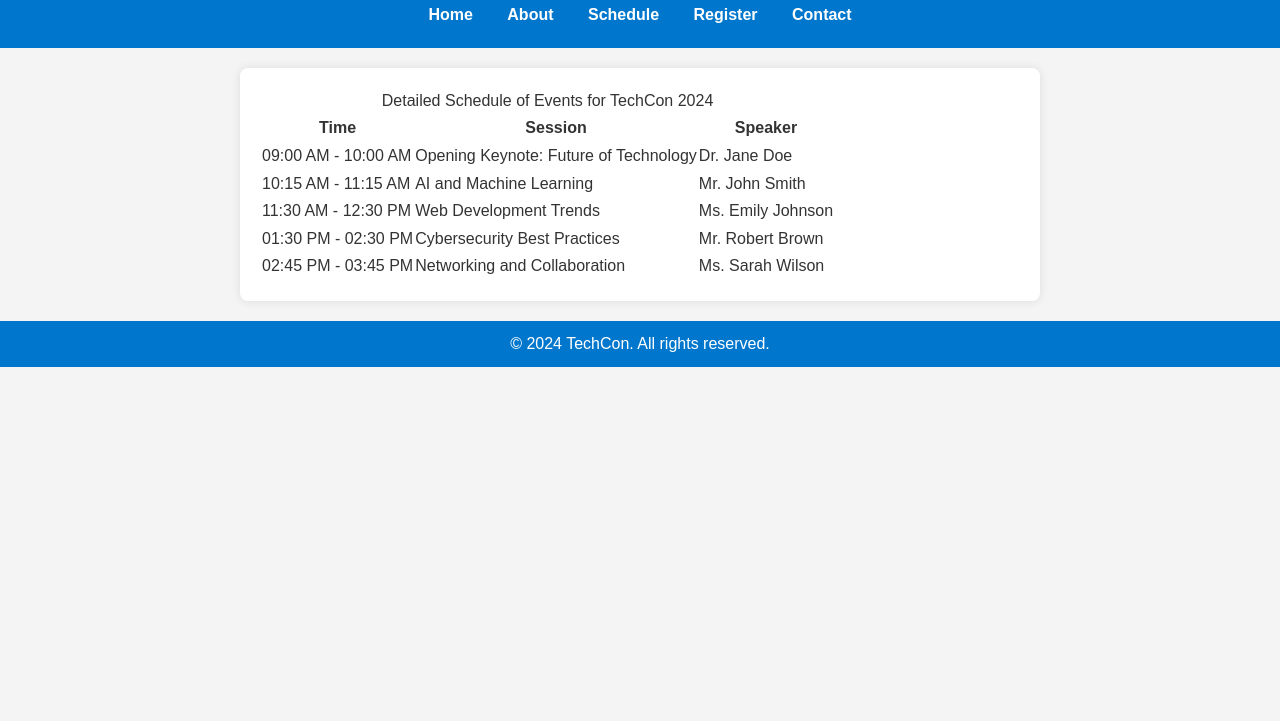
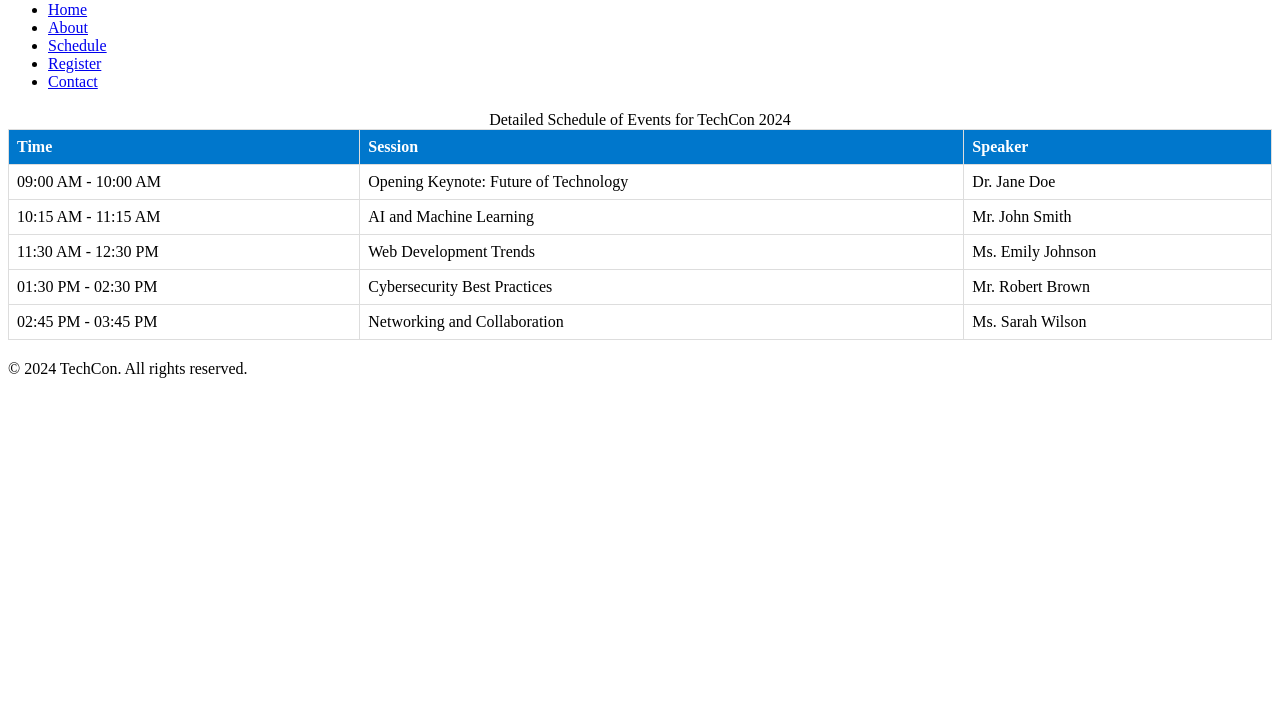
Before and after one commit to Edinaf02/TechCon_HTML, a plain HTML site: page schedule.html in a window 1280 px wide. Shown: the part 79-800 px from the top of the page. Drawn offline with Linux system fonts and the light colour scheme.

Commit message:
Add schedule page for TechCon 2024

```diff
--- a/styles.css
+++ b/styles.css
@@ -1,83 +1,16 @@
-/* Basic Reset */
-* {
-    margin: 0;
-    padding: 0;
-    box-sizing: border-box;
+table {
+    width: 100%;
+    border-collapse: collapse;
+    margin: 20px 0;
 }
 
-body {
-    font-family: Arial, sans-serif;
-    line-height: 1.6;
-    background-color: #f4f4f4;
-    color: #333;
+th, td {
+    border: 1px solid #ddd;
+    padding: 8px;
+    text-align: left;
 }
 
-/* Header Styles */
-header {
-    background: #0077cc; /* Conference theme color */
-    color: #fff;
-    padding: 20px 0;
-    text-align: center;
+th {
+    background-color: #0077cc;
+    color: white;
 }
-
-h1 {
-    margin-bottom: 10px;
-}
-
-nav {
-    margin-top: 10px;
-}
-
-nav ul {
-    list-style: none;
-}
-
-nav ul li {
-    display: inline;
-    margin: 0 15px;
-}
-
-nav a {
-    color: #fff;
-    text-decoration: none;
-    font-weight: bold;
-}
-
-nav a:hover {
-    text-decoration: underline;
-}
-
-/* Main Section Styles */
-main {
-    padding: 20px;
-    max-width: 800px;
-    margin: 20px auto;
-    background: #fff;
-    border-radius: 8px;
-    box-shadow: 0 0 10px rgba(0, 0, 0, 0.1);
-}
-
-section h2 {
-    margin-bottom: 10px;
-    color: #0077cc;
-}
-
-video {
-    width: 100%;
-    border-radius: 8px;
-}
-
-/* Footer Styles */
-footer {
-    background: #0077cc; /* Same as header */
-    color: #fff;
-    text-align: center;
-    padding: 10px 0;
-    position: relative;
-    bottom: 0;
-    width: 100%;
-}
-
-footer p {
-    margin: 0;
-}
```
